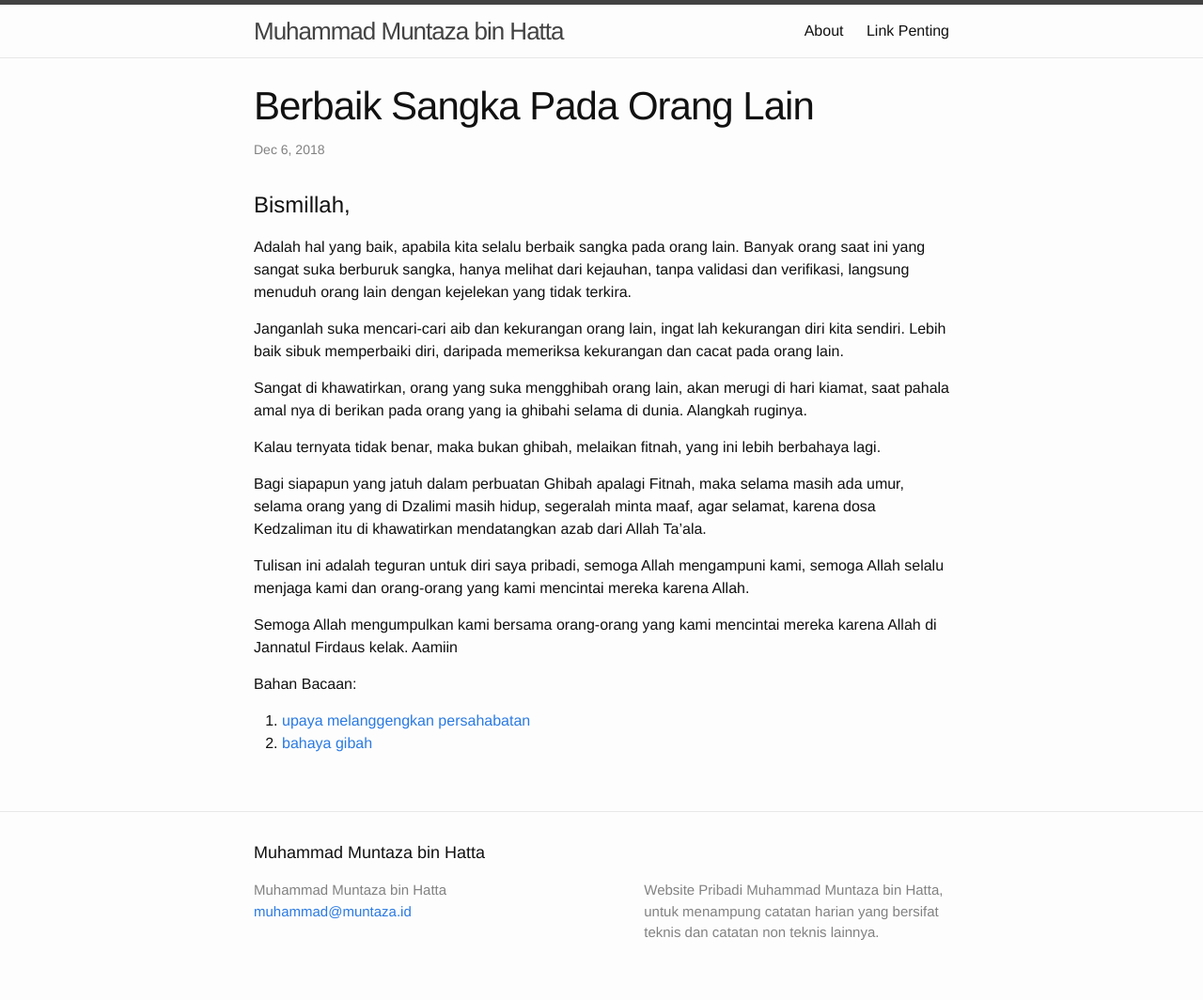
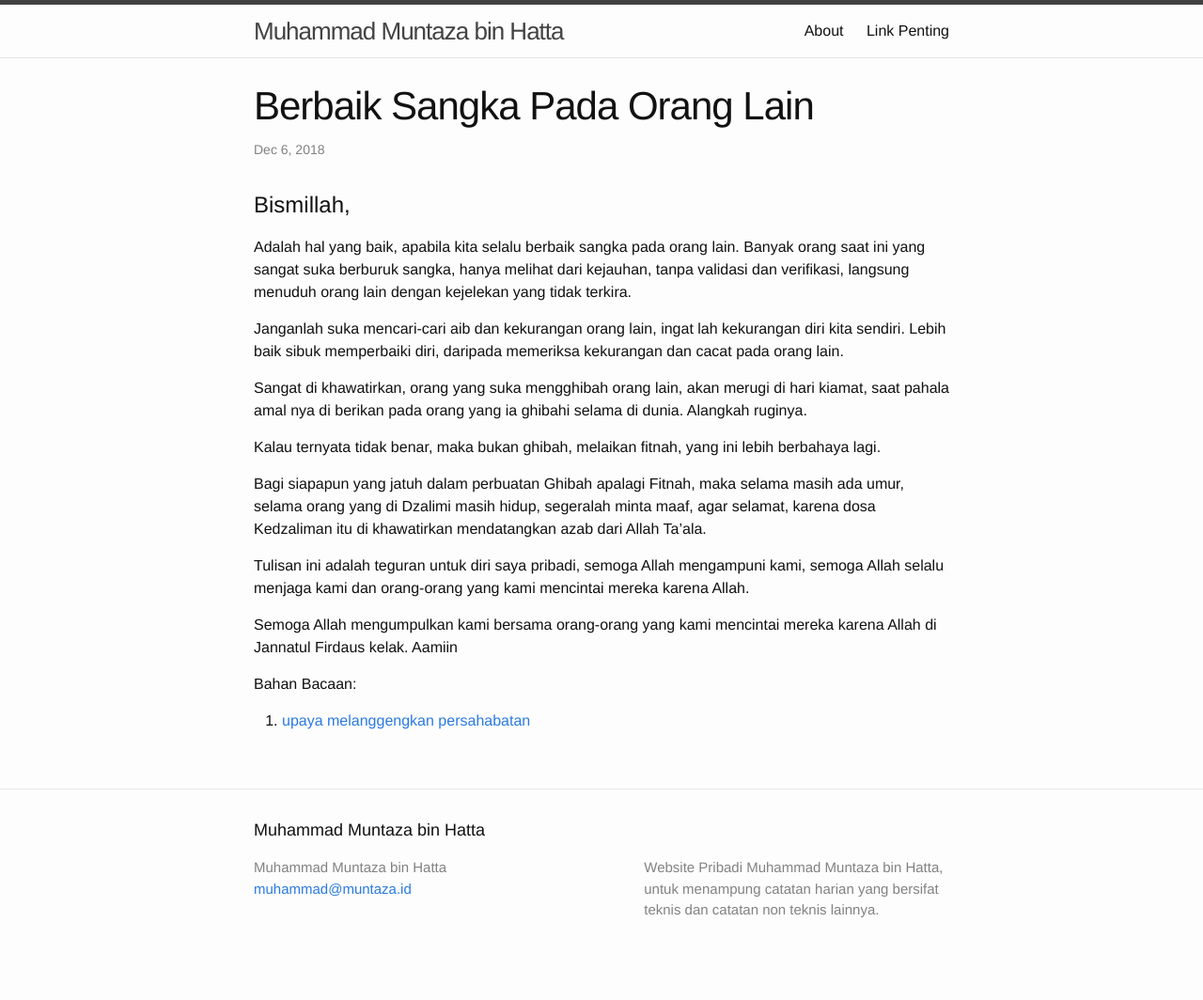
Before and after one commit to muntaza/muntaza.github.io, a Jekyll site: the page built from _posts/2018-12-06-berbaik-sangka-pada-orang-lain.markdown, in a window 1280 px wide. Shown: the whole page at 94% size. Built offline with Jekyll 4.4.1, drawn with Linux system fonts in a browser that asks for light colours; after the commit the page ends 1040 px from its top, so only the background shows below that.

Commit message:
kurangi link

```diff
--- a/_posts/2018-12-06-berbaik-sangka-pada-orang-lain.markdown
+++ b/_posts/2018-12-06-berbaik-sangka-pada-orang-lain.markdown
@@ -23,4 +23,3 @@ Semoga Allah mengumpulkan kami bersama orang-orang yang kami mencintai mereka ka
 
 Bahan Bacaan:
 1.   [upaya melanggengkan persahabatan](http://asysyariah.com/upaya-melanggengkan-persahabatan/)
-2.   [bahaya gibah](http://asysyariah.com/kekejian-berupa-memakan-bangkai-saudara-sendiri/)
```
